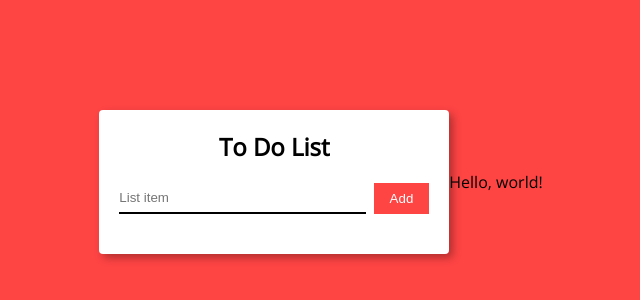
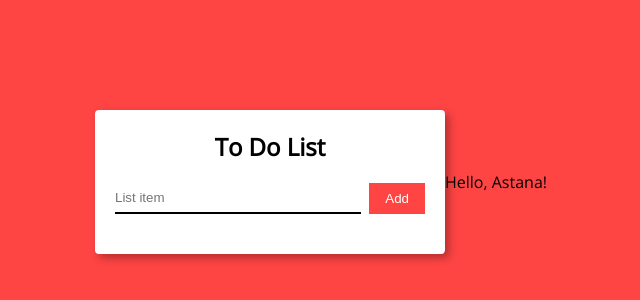
Before and after one commit to resar3ct/app, a plain HTML site: page index.html in a window 1280 px wide. Shown: the part 218-518 px from the top of the page, 319-959 px from the left. Drawn offline with nearby package versions, Linux system fonts and the light colour scheme.

Commit message:
change 'world' to 'Astana'

```diff
--- a/index.html
+++ b/index.html
@@ -16,7 +16,7 @@
 		</form>
 		<ul id="list"></ul>
 	</div>
-    <span>Hello, world!</span>
+    <span>Hello, Astana!</span>
    <script src="js\myscript.js"></script>
 </body>
 </html>
```
